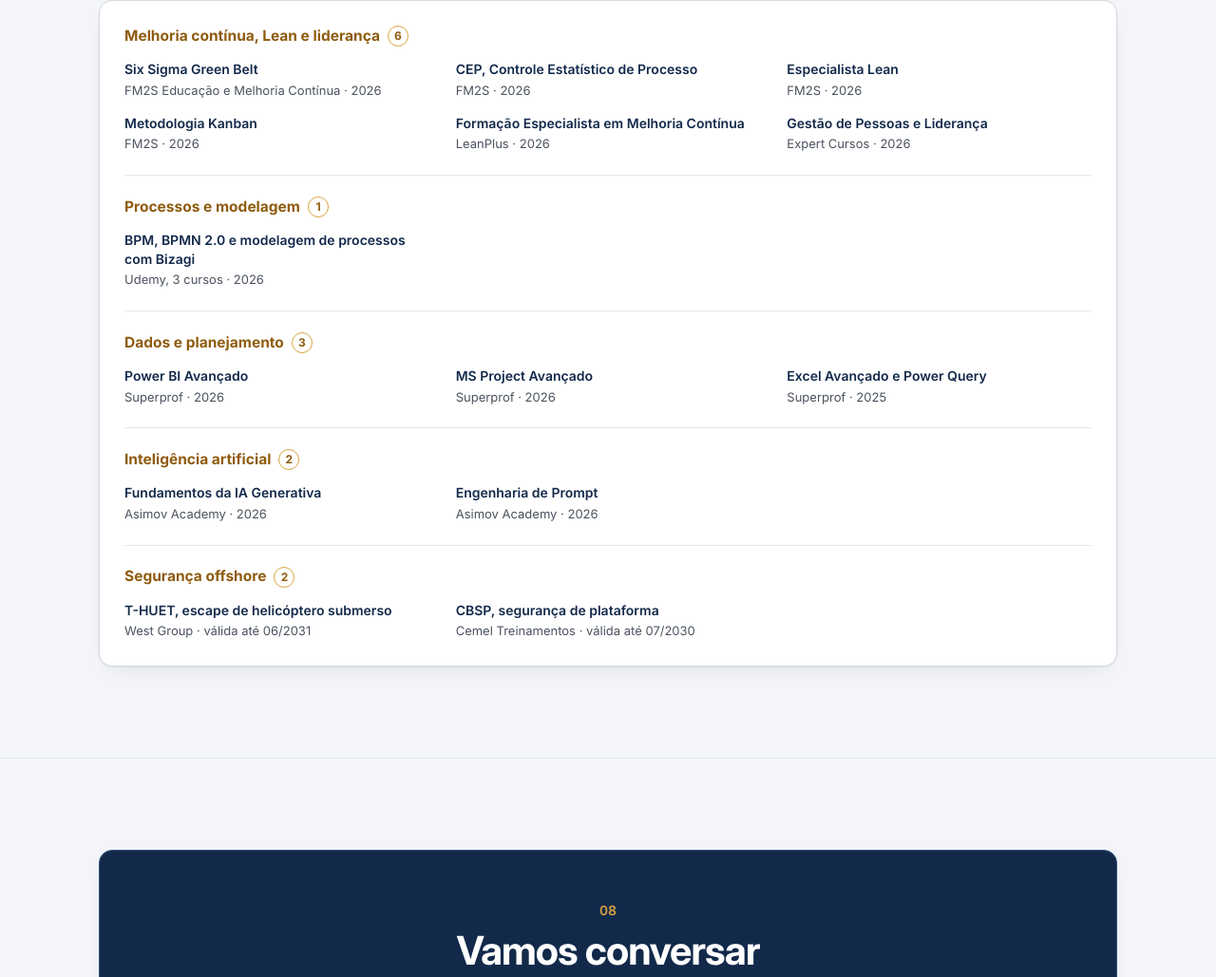
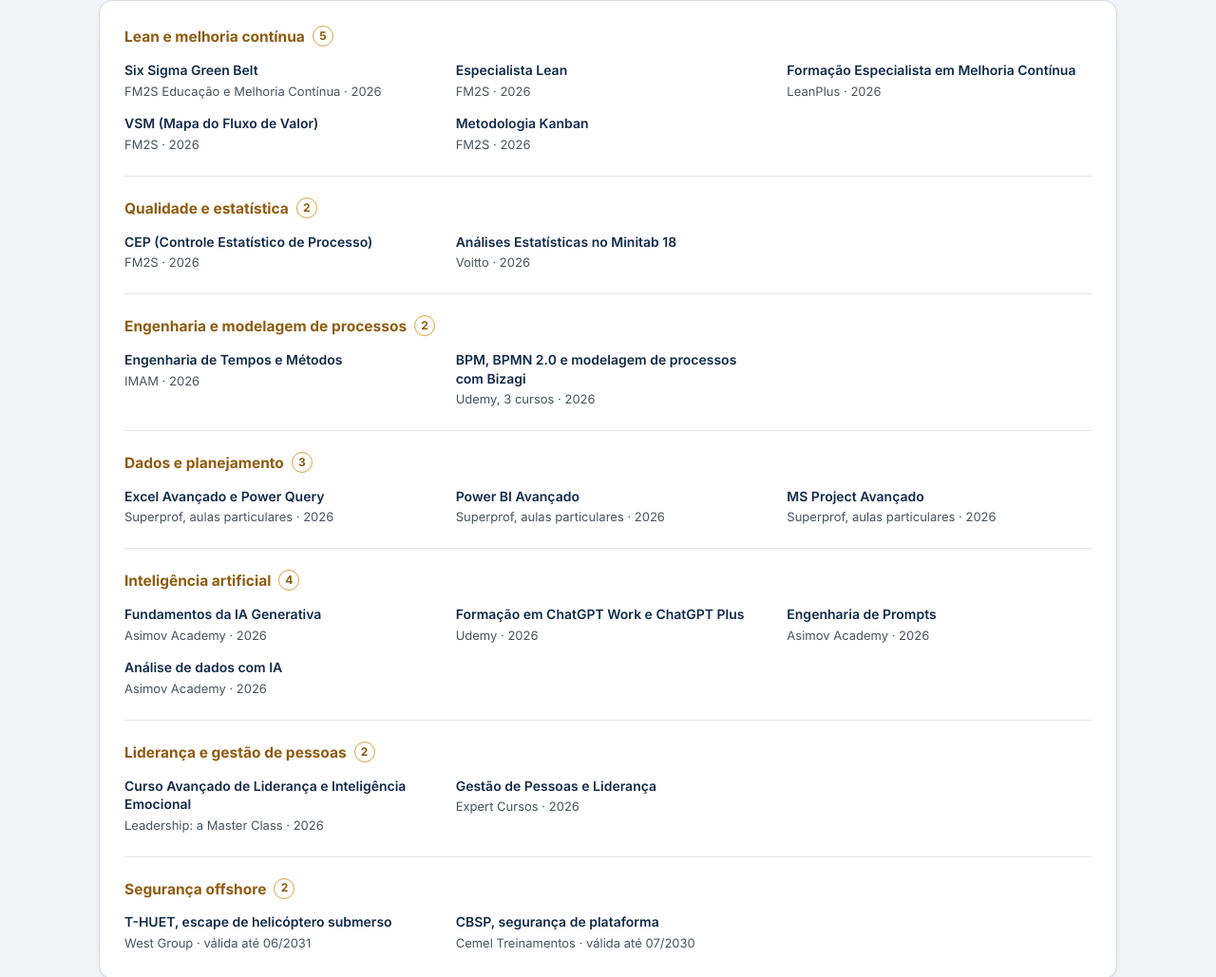
Before and after one commit to essonjroliveira/Portifolio, a plain HTML site: page index.html in a window 1280 px wide. Shown: the part 7347-8376 px from the top of the page at 95% size. Drawn offline with Linux system fonts and the light colour scheme.

Commit message:
Certificações: acrescenta 6 cursos e reorganiza os grupos
Novos: Engenharia de Tempos e Métodos (IMAM), Análises Estatísticas no
Minitab 18 (Voitto), VSM (FM2S), Formação em ChatGPT Work e ChatGPT Plus
(Udemy), Análise de dados com IA (Asimov Academy) e Curso Avançado de
Liderança e Inteligência Emocional. Sete grupos, em português e inglês.

Co-Authored-By: Claude Opus 5.5 <noreply@anthropic.com>
Claude-Session: https://claude.ai/code/session_01HGD8W8AC6o4L3Ftew2TEEF

```diff
--- a/assets/css/styles.css
+++ b/assets/css/styles.css
@@ -280,8 +280,8 @@ svg { width: 18px; height: 18px; flex: 0 0 auto; fill: none; stroke: currentColo
 .certs { padding: 4px 26px; margin-top: 28px; }
 .cert-group { padding: 22px 0; border-bottom: 1px solid var(--line-2); }
 .cert-group:last-child { border-bottom: 0; }
-.cert-group h3 { display: flex; align-items: center; gap: 8px; margin-bottom: 14px; font-size: 15.5px; line-height: 1.35; font-weight: 700; color: var(--accent-text); }
-.cert-group h3 span { font-size: 12px; font-weight: 700; min-width: 22px; height: 22px; padding: 0 6px; border-radius: 999px; display: inline-grid; place-items: center; border: 1px solid var(--accent); color: var(--accent-text); }
+.cert-group h3 { margin-bottom: 14px; font-size: 15.5px; line-height: 1.35; font-weight: 700; color: var(--accent-text); }
+.cert-group h3 span { margin-left: 8px; vertical-align: 2px; font-size: 12px; font-weight: 700; min-width: 22px; height: 22px; padding: 0 6px; border-radius: 999px; display: inline-grid; place-items: center; border: 1px solid var(--accent); color: var(--accent-text); }
 .cert-list { display: grid; grid-template-columns: repeat(auto-fill, minmax(min(280px, 100%), 1fr)); gap: 14px 28px; }
 .cert-list li { display: grid; gap: 2px; align-content: start; }
 .cert-list b { font-size: 14px; line-height: 1.4; font-weight: 600; color: var(--ink); }
--- a/assets/js/content.js
+++ b/assets/js/content.js
@@ -193,35 +193,51 @@ window.CONTENT = {
       title: "Certificações",
       groups: [
         {
-          title: "Melhoria contínua, Lean e liderança",
+          title: "Lean e melhoria contínua",
           items: [
             { name: "Six Sigma Green Belt", issuer: "FM2S Educação e Melhoria Contínua", date: "2026" },
-            { name: "CEP, Controle Estatístico de Processo", issuer: "FM2S", date: "2026" },
             { name: "Especialista Lean", issuer: "FM2S", date: "2026" },
+            { name: "Formação Especialista em Melhoria Contínua", issuer: "LeanPlus", date: "2026" },
+            { name: "VSM (Mapa do Fluxo de Valor)", issuer: "FM2S", date: "2026" },
             { name: "Metodologia Kanban", issuer: "FM2S", date: "2026" },
-            { name: "Formação Especialista em Melhoria Contínua", issuer: "LeanPlus", date: "2026" },
-            { name: "Gestão de Pessoas e Liderança", issuer: "Expert Cursos", date: "2026" },
           ],
         },
         {
-          title: "Processos e modelagem",
+          title: "Qualidade e estatística",
           items: [
+            { name: "CEP (Controle Estatístico de Processo)", issuer: "FM2S", date: "2026" },
+            { name: "Análises Estatísticas no Minitab 18", issuer: "Voitto", date: "2026" },
+          ],
+        },
+        {
+          title: "Engenharia e modelagem de processos",
+          items: [
+            { name: "Engenharia de Tempos e Métodos", issuer: "IMAM", date: "2026" },
             { name: "BPM, BPMN 2.0 e modelagem de processos com Bizagi", issuer: "Udemy, 3 cursos", date: "2026" },
           ],
         },
         {
           title: "Dados e planejamento",
           items: [
-            { name: "Power BI Avançado", issuer: "Superprof", date: "2026" },
-            { name: "MS Project Avançado", issuer: "Superprof", date: "2026" },
-            { name: "Excel Avançado e Power Query", issuer: "Superprof", date: "2025" },
+            { name: "Excel Avançado e Power Query", issuer: "Superprof, aulas particulares", date: "2026" },
+            { name: "Power BI Avançado", issuer: "Superprof, aulas particulares", date: "2026" },
+            { name: "MS Project Avançado", issuer: "Superprof, aulas particulares", date: "2026" },
           ],
         },
         {
           title: "Inteligência artificial",
           items: [
             { name: "Fundamentos da IA Generativa", issuer: "Asimov Academy", date: "2026" },
-            { name: "Engenharia de Prompt", issuer: "Asimov Academy", date: "2026" },
+            { name: "Formação em ChatGPT Work e ChatGPT Plus", issuer: "Udemy", date: "2026" },
+            { name: "Engenharia de Prompts", issuer: "Asimov Academy", date: "2026" },
+            { name: "Análise de dados com IA", issuer: "Asimov Academy", date: "2026" },
+          ],
+        },
+        {
+          title: "Liderança e gestão de pessoas",
+          items: [
+            { name: "Curso Avançado de Liderança e Inteligência Emocional", issuer: "Leadership: a Master Class", date: "2026" },
+            { name: "Gestão de Pessoas e Liderança", issuer: "Expert Cursos", date: "2026" },
           ],
         },
         {
@@ -426,35 +442,51 @@ window.CONTENT = {
       title: "Certifications",
       groups: [
         {
-          title: "Continuous improvement, Lean and leadership",
+          title: "Lean and continuous improvement",
           items: [
             { name: "Six Sigma Green Belt", issuer: "FM2S Educação e Melhoria Contínua", date: "2026" },
-            { name: "SPC, Statistical Process Control", issuer: "FM2S", date: "2026" },
             { name: "Lean Specialist", issuer: "FM2S", date: "2026" },
+            { name: "Continuous Improvement Specialist program", issuer: "LeanPlus", date: "2026" },
+            { name: "VSM (Value Stream Mapping)", issuer: "FM2S", date: "2026" },
             { name: "Kanban methodology", issuer: "FM2S", date: "2026" },
-            { name: "Continuous Improvement Specialist program", issuer: "LeanPlus", date: "2026" },
-            { name: "People Management and Leadership", issuer: "Expert Cursos", date: "2026" },
           ],
         },
         {
-          title: "Process modeling",
+          title: "Quality and statistics",
           items: [
+            { name: "SPC (Statistical Process Control)", issuer: "FM2S", date: "2026" },
+            { name: "Statistical Analysis in Minitab 18", issuer: "Voitto", date: "2026" },
+          ],
+        },
+        {
+          title: "Process engineering and modeling",
+          items: [
+            { name: "Time and Methods Engineering", issuer: "IMAM", date: "2026" },
             { name: "BPM, BPMN 2.0 and process modeling with Bizagi", issuer: "Udemy, 3 courses", date: "2026" },
           ],
         },
         {
           title: "Data and planning",
           items: [
-            { name: "Advanced Power BI", issuer: "Superprof", date: "2026" },
-            { name: "Advanced MS Project", issuer: "Superprof", date: "2026" },
-            { name: "Advanced Excel and Power Query", issuer: "Superprof", date: "2025" },
+            { name: "Advanced Excel and Power Query", issuer: "Superprof, private lessons", date: "2026" },
+            { name: "Advanced Power BI", issuer: "Superprof, private lessons", date: "2026" },
+            { name: "Advanced MS Project", issuer: "Superprof, private lessons", date: "2026" },
           ],
         },
         {
           title: "Artificial intelligence",
           items: [
             { name: "Generative AI fundamentals", issuer: "Asimov Academy", date: "2026" },
+            { name: "ChatGPT Work and ChatGPT Plus training", issuer: "Udemy", date: "2026" },
             { name: "Prompt engineering", issuer: "Asimov Academy", date: "2026" },
+            { name: "Data analysis with AI", issuer: "Asimov Academy", date: "2026" },
+          ],
+        },
+        {
+          title: "Leadership and people management",
+          items: [
+            { name: "Advanced Leadership and Emotional Intelligence course", issuer: "Leadership: a Master Class", date: "2026" },
+            { name: "People Management and Leadership", issuer: "Expert Cursos", date: "2026" },
           ],
         },
         {
```
